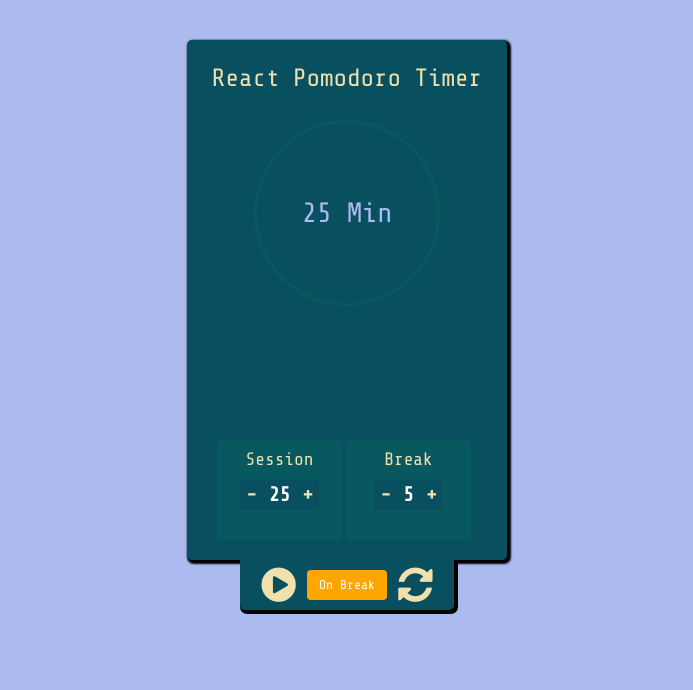
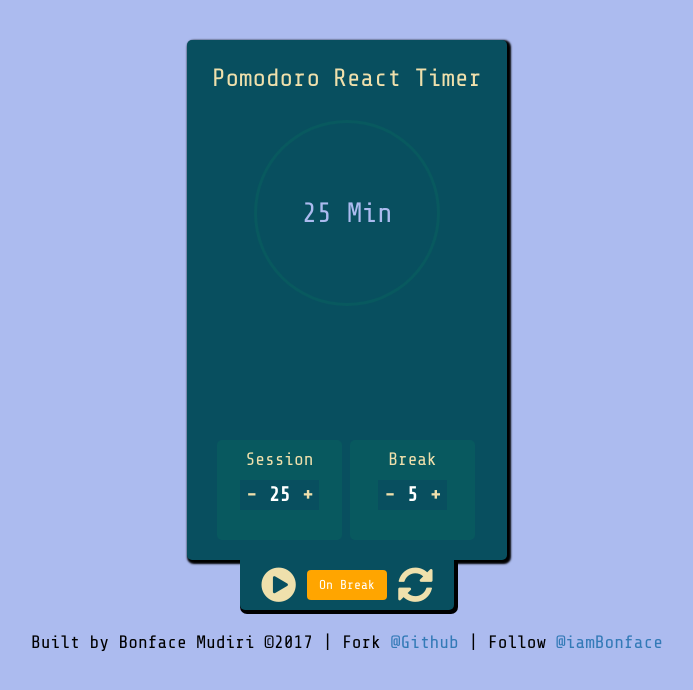
Before and after one commit to iambonface/pomodoro-react-timer, a React (Create React App) app: page / in a window 1280 px wide. Shown: the top 690 px of the page, without its empty margins (293-986 px from the left). Built offline with nearby package versions, Linux system fonts and the light colour scheme.

Commit message:
Create Footer

```diff
--- a/src/components/App.js
+++ b/src/components/App.js
@@ -4,6 +4,9 @@ import '../css/App.css';
 import Wrap from './Wrap';
 
 import Wrapper from './Wrapper';
+
+import Footer from './Footer';
+
 
 
 class App extends Component {
@@ -233,6 +236,7 @@ class App extends Component {
               isBreak={this.state.isBreak}
               refresh={this.refresh}
               />
+        <Footer />
       </div>
     );
   }
--- a/src/components/Break.js
+++ b/src/components/Break.js
@@ -23,7 +23,7 @@ class Break extends Component{
 
 
     return(
-      <div className="Session col-md-6 col-sm-6 col-xs-6">
+      <div className="Break col-md-6 col-sm-6 col-xs-6">
         <h4 className="text-center">Break</h4>
           <div className=" count text-center">
             {buttonDecrement}
--- /dev/null
+++ b/src/components/Footer.js
@@ -0,0 +1,19 @@
+import React, { Component } from 'react';
+
+import '../css/Footer.css';
+
+class Footer extends Component{
+  render(){
+    return(
+      <div className="Footer col-md-12 col-sm-12 col-xs-12 text-center">
+        <p>Built by Bonface Mudiri &copy;2017 |
+        Fork <a href="https://github.com/iambonface/pomodoro-react-timer" target ="_blank"
+rel="nofollow noopener noreferrer">@Github</a> |
+        Follow <a href="https://www.twitter.com/iambonface" target ="_blank"
+rel="nofollow noopener noreferrer">@iamBonface</a> </p>
+      </div>
+    )
+  }
+}
+
+export default Footer;
--- a/src/components/SessionWrapper.js
+++ b/src/components/SessionWrapper.js
@@ -13,7 +13,6 @@ class SessionWrapper extends Component{
                  running={this.props.running}
                  clickIncreaseSession={this.props.clickIncreaseSession}
                  clickDecreaseSession={this.props.clickDecreaseSession}
-
                 />
 
         <Break setBreak={this.props.setBreak}
--- a/src/components/Title.js
+++ b/src/components/Title.js
@@ -6,7 +6,7 @@ class Title extends Component{
   render(){
     return(
       <div className="Title text-center">
-        <h2>React Pomodoro Timer</h2>
+        <h2>Pomodoro React Timer</h2>
       </div>
     )
   }
--- a/src/components/Wrapper.js
+++ b/src/components/Wrapper.js
@@ -28,9 +28,8 @@ class Wrapper extends Component{
                         clickDecreaseBreak={this.props.clickDecreaseBreak}
                         setBreak={this.props.setBreak}
                         isSession={this.props.isSession}
-                        isBreak = {this.props.isBreak}
+                        isBreak = {this.props.isBreak}/>
 
-/>
       </div>
     )
   }
--- /dev/null
+++ b/src/css/Footer.css
@@ -0,0 +1,5 @@
+.Footer p{
+  color: #000;
+  font-size: 18px;
+  margin-top: 20px;
+}
```
